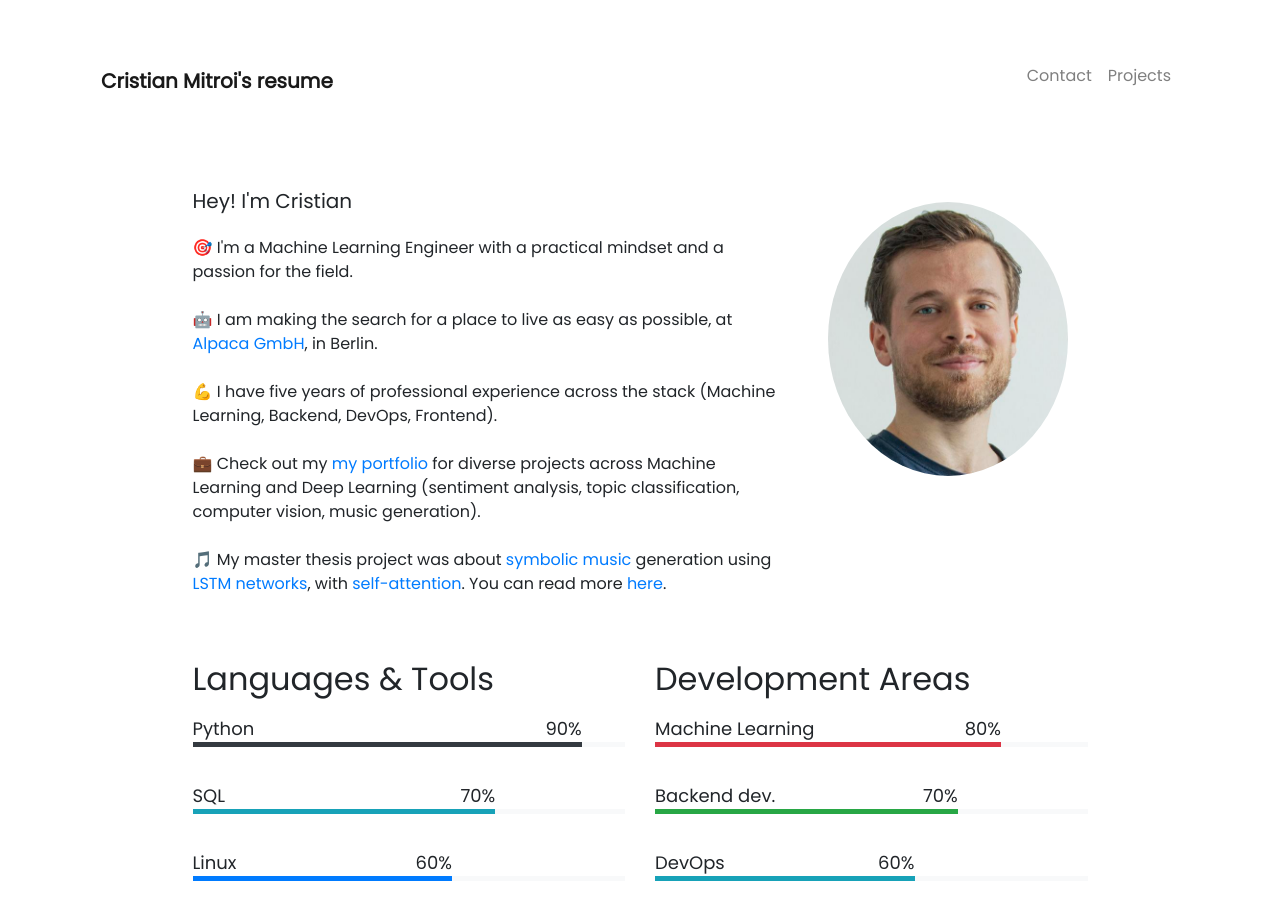
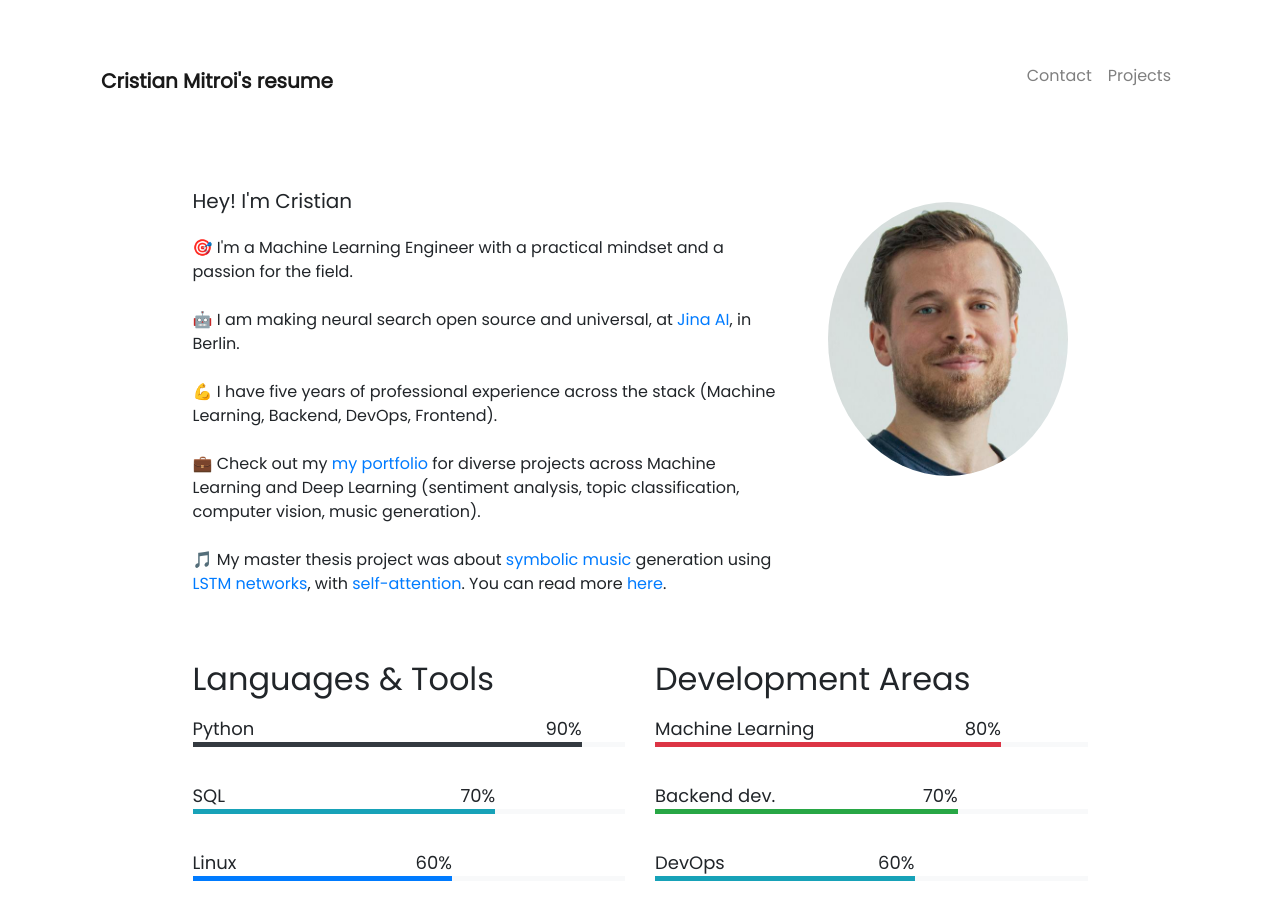
Before and after one commit to cristianmtr/resume, a Jekyll site: the page built from index.html, in a window 1280 px wide and 900 px high. Built offline with Jekyll 4.4.1, drawn with Linux system fonts in a browser that asks for light colours; nearby versions of some CDN libraries; comment, search, counter and statistics services are not loaded.

Commit message:
Update index.html

```diff
--- a/index.html
+++ b/index.html
@@ -12,7 +12,7 @@ weight: 1
 
     🎯 I'm a Machine Learning Engineer with a practical mindset and a passion for the field.</br></br>
 
-    🤖 I am making the search for a place to live as easy as possible, at <a href="https://www.alpaca.casa">Alpaca GmbH</a>, in Berlin.</br></br>
+    🤖 I am making neural search open source and universal, at <a href="https://jina.ai/">Jina AI</a>, in Berlin.</br></br>
 
     💪 I have five years of professional experience across the stack (Machine Learning, Backend, DevOps, Frontend).</br></br>
 
```
